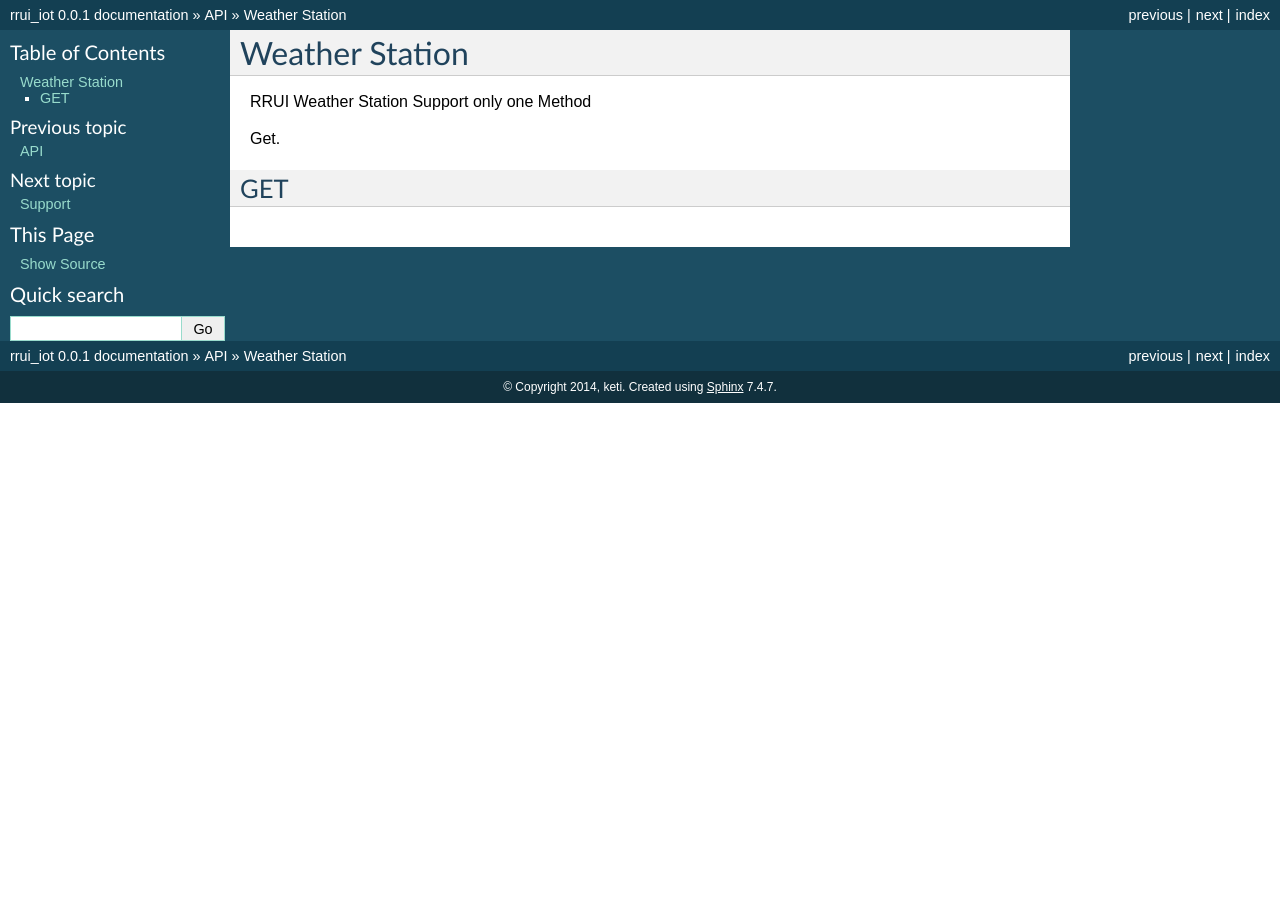
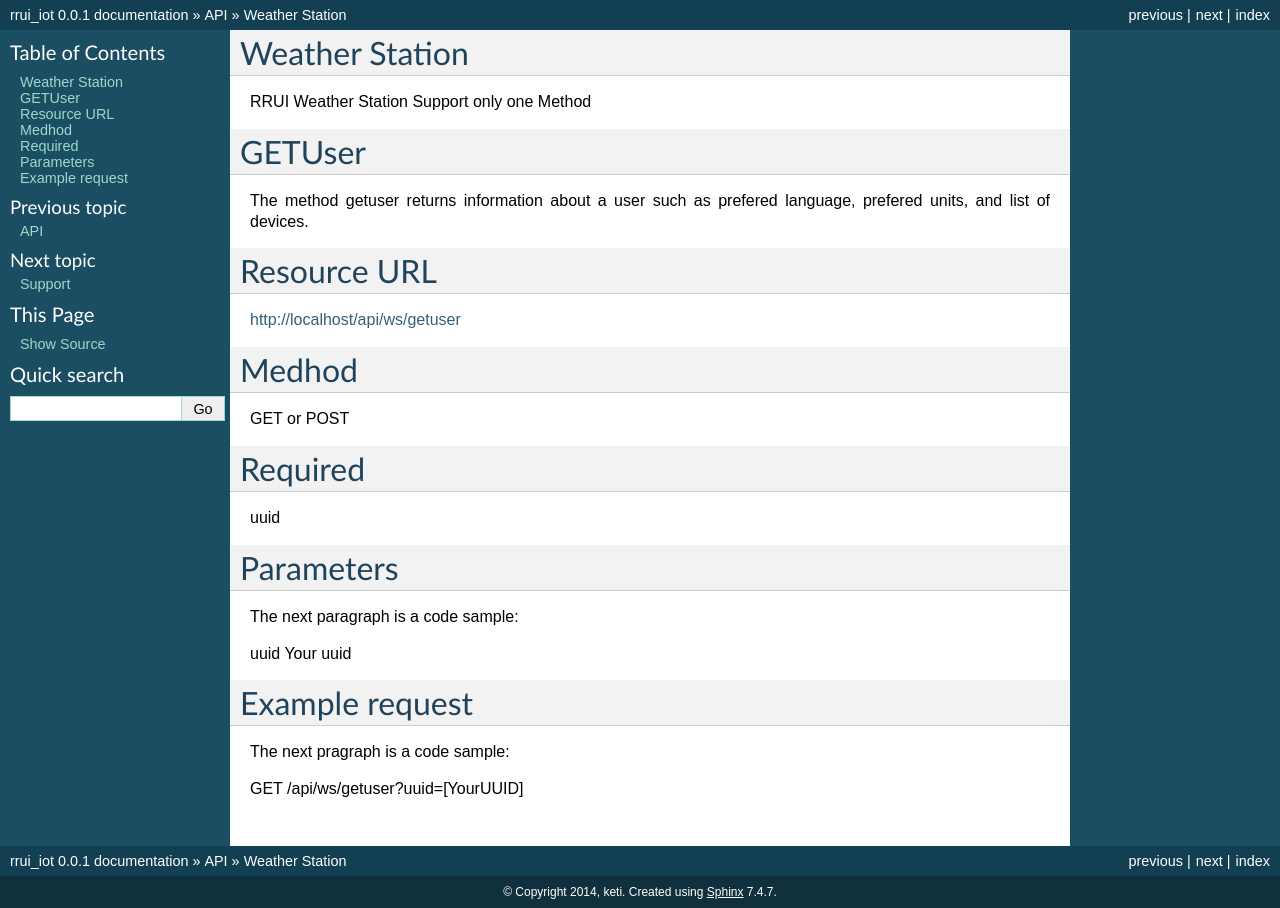
Before and after one commit to hubketi/docs_rrui_iot, a Sphinx documentation site: the page built from source/weather_station.rst, in a window 1280 px wide. Built offline with Sphinx 7.4.7, drawn with Linux system fonts in a browser that asks for light colours.

Commit message:
commit_022

```diff
--- a/source/weather_station.rst
+++ b/source/weather_station.rst
@@ -3,8 +3,41 @@ Weather Station
 
 RRUI Weather Station Support only one Method
 
-Get.
+
+GETUser
+=======
+
+The method getuser returns information about a user such as prefered language, prefered units, and list of devices.
 
 
-GET
-^^^
+Resource URL
+============
+
+http://localhost/api/ws/getuser
+
+
+Medhod
+======
+
+GET or POST
+
+Required
+========
+
+uuid
+
+
+Parameters
+==========
+
+The next paragraph is a code sample::
+
+uuid	Your uuid
+
+
+Example request
+===============
+
+The next pragraph is a code sample::
+
+GET /api/ws/getuser?uuid=[YourUUID]
```
Also changed, not shown: 8 other files.
